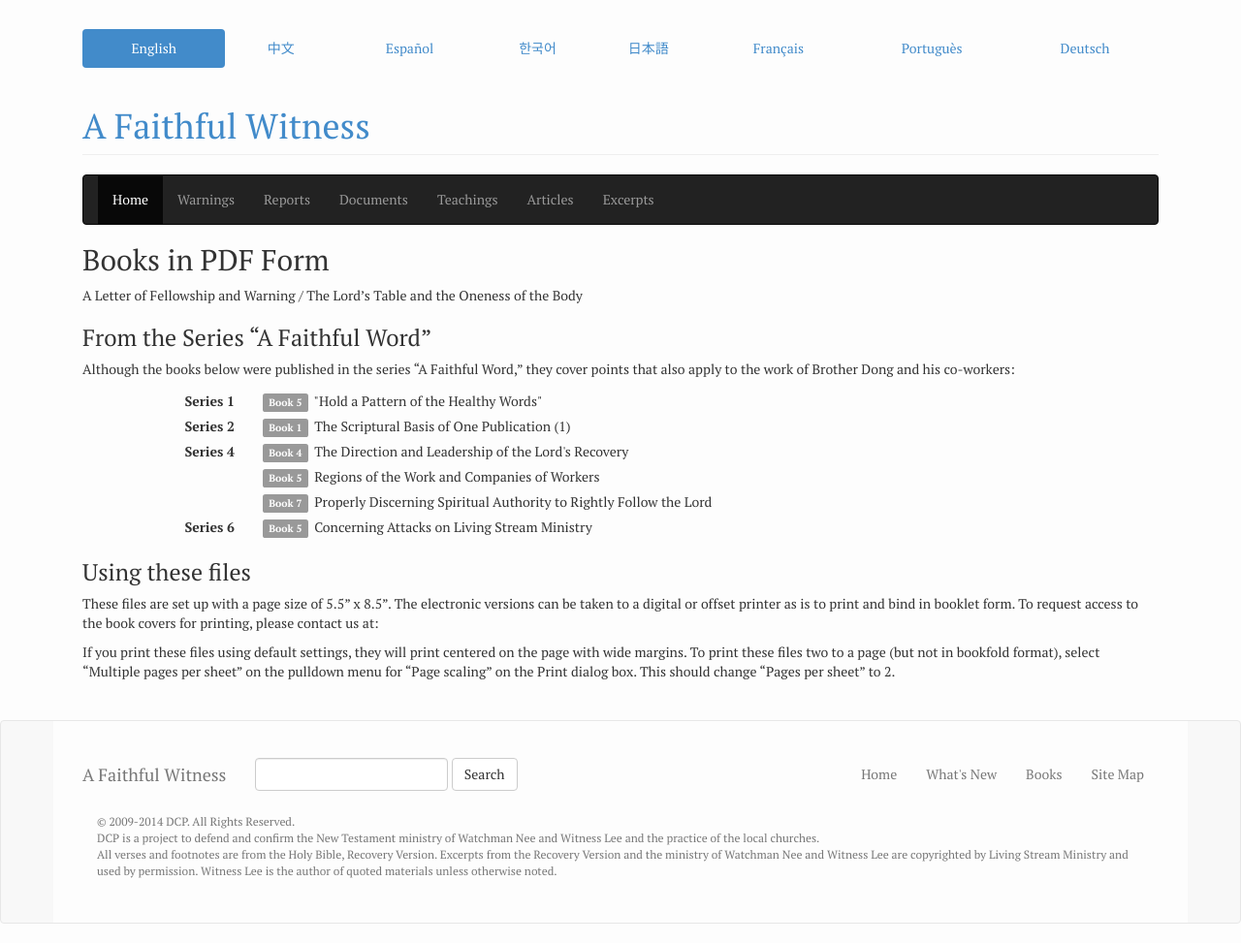
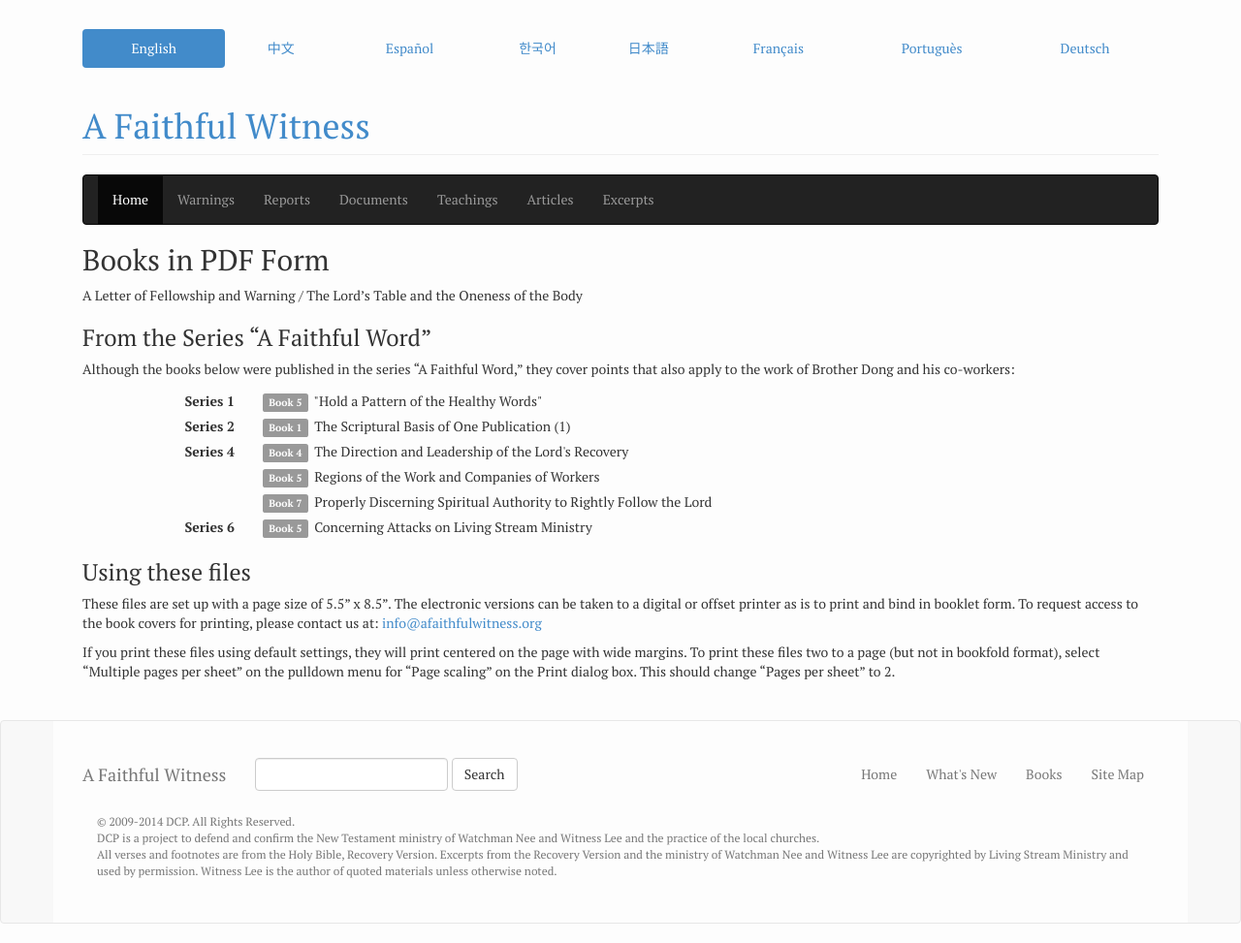
Before and after one commit to dcproject/faithful-witness, a Jekyll site: the page built from ebooks/index.md, in a window 1280 px wide. Shown: the whole page at 97% size. Built offline with Jekyll 4.4.1, drawn with Linux system fonts in a browser that asks for light colours; nearby versions of some CDN libraries.

Commit message:
add email address

```diff
--- a/ebooks/index.md
+++ b/ebooks/index.md
@@ -29,6 +29,6 @@
 
 ### Using these files
 
-These files are set up with a page size of 5.5" x 8.5". The electronic versions can be taken to a digital or offset printer as is to print and bind in booklet form. To request access to the book covers for printing, please contact us at:
+These files are set up with a page size of 5.5" x 8.5". The electronic versions can be taken to a digital or offset printer as is to print and bind in booklet form. To request access to the book covers for printing, please contact us at: <a href="mailto:info@afaithfulwitness.org">info@afaithfulwitness.org</a>
 
 If you print these files using default settings, they will print centered on the page with wide margins. To print these files two to a page (but not in bookfold format), select "Multiple pages per sheet" on the pulldown menu for "Page scaling" on the Print dialog box. This should change "Pages per sheet" to 2.
```
